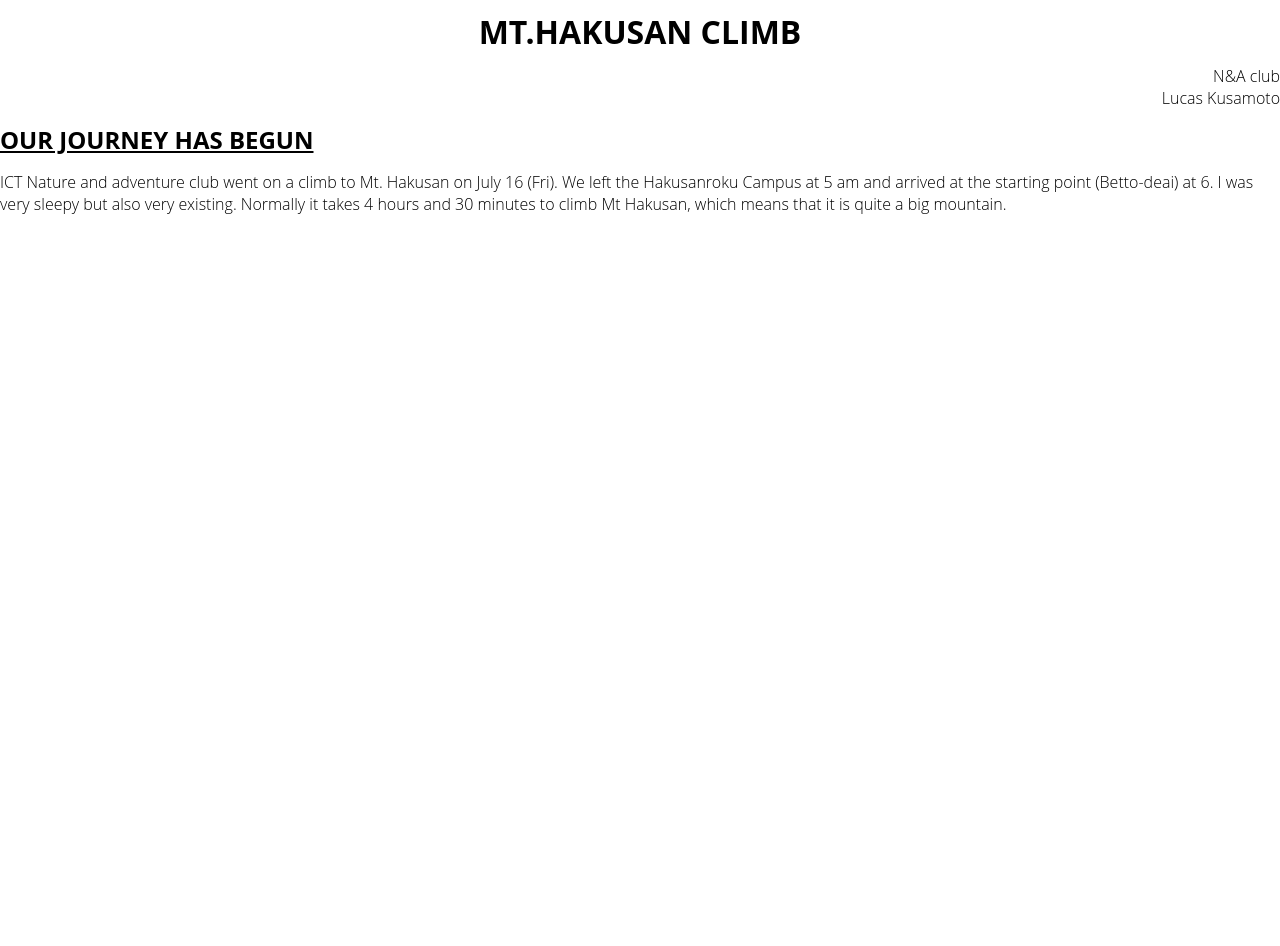
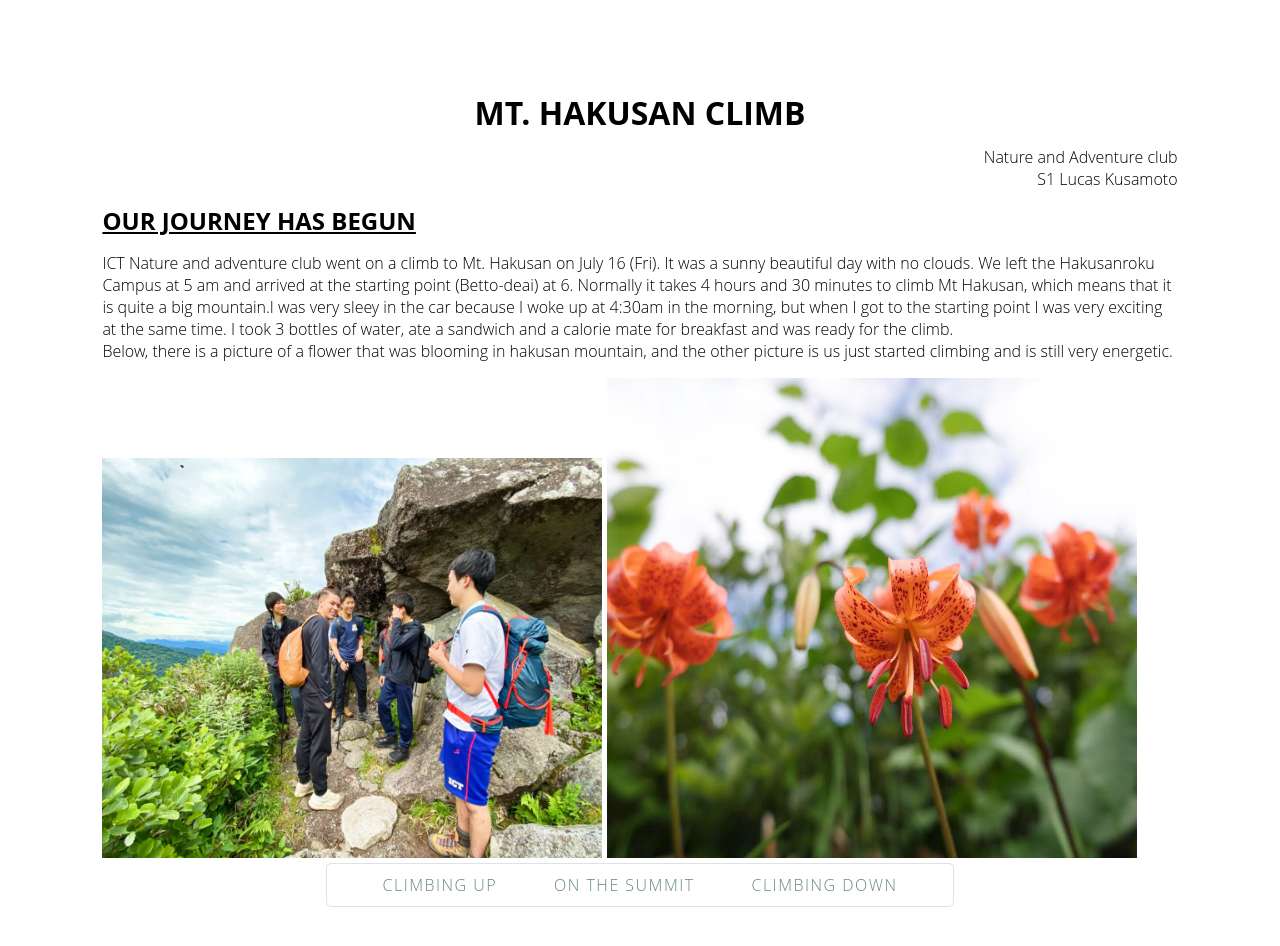
Before and after one commit to Luca-1011/Portofolio, a plain HTML site: page index.html in a window 1280 px wide. Before the commit the page ends 800 px from the top, so only its background shows below. Drawn offline with Linux system fonts and the light colour scheme.

Commit message:
Made my website

```diff
--- a/index.html
+++ b/index.html
@@ -9,10 +9,24 @@
   <body>
     	<header class="container">
 
-		<h1>MT.HAKUSAN CLIMB </h1>
-    <p class="name">N&A club <br>Lucas Kusamoto</p>
+		<h1>MT. HAKUSAN CLIMB</h1>
+    <div class="name">
+    <p>Nature and Adventure club<br>S1 Lucas Kusamoto</br></p>
+    </div>
     <h2>OUR JOURNEY HAS BEGUN</h2>
-    <p>ICT Nature and adventure club went on a climb to Mt. Hakusan on July 16 (Fri). We left the Hakusanroku Campus at 5 am and arrived at the starting point (Betto-deai) at 6. I was very sleepy but also very existing. Normally it takes 4 hours and 30 minutes to climb Mt Hakusan, which means that it is quite a big mountain.</p>
-
+    <p>ICT Nature and adventure club went on a climb to Mt. Hakusan on July 16 (Fri). It was a sunny beautiful day with no clouds. We left the Hakusanroku Campus at 5 am and arrived at the starting point (Betto-deai) at 6. Normally it takes 4 hours and 30 minutes to climb Mt Hakusan, which means that it is quite a big mountain.I was very sleey in the car because I woke up at 4:30am in the morning, but when I got to the starting point I was very exciting at the same time. I took 3 bottles of water, ate a sandwich and a calorie mate for breakfast and was ready for the climb. <br> Below, there is a picture of a flower that was blooming in hakusan mountain, and the other picture is us just started climbing and is still very energetic.</p>
+<img src="climb1.jpg" alt="climb1"
+width="500px"
+height="400px">
+<img src="flower1.jpg" alt="climb1"
+width="530px"
+height="480px">
+<div class="center">
+<nav class="top-nav">
+      <a href="climbingup.html">Climbing Up</a>
+      <a href="summit.html">On the summit</a>
+       <a href="climbingdown.html">Climbing Down</a>
+    </nav>
+    </div>
   </body>
 </html>
--- a/style.css
+++ b/style.css
@@ -1,5 +1,5 @@
 body {
-  margin: 0;
+  margin: 8vw;
   padding: 0;
   border: 0;
   font-size: 100%;
@@ -22,3 +22,27 @@ h2{
 .name{
   text-align: right;
 }
+
+.top-nav {
+  border-radius: 5px;
+  display: inline-block;
+  margin: 0;
+  text-align: center;
+  border: 1px solid #dfe2e5;
+  padding: 10px 30px;
+  letter-spacing: 1.5px;
+  text-transform: uppercase;
+}
+
+.center{
+  text-align: center;
+}
+
+a {
+  color: #648880;
+  text-decoration: none;
+}
+
+.top-nav a{
+  margin: 0 2vw;
+}
```
Also changed, not shown: climbingdown.html (added, +24 -0 lines), climbingup.html (added, +27 -0 lines), summit.html (added, +22 -0 lines), Snow.jpg (added), Snow2.jpg (added), bush.jpg (added), bushes.jpg (added), climb1.jpg (added), down.jpg (added), flower1.jpg (added), kurobokoiwa.jpg (added), lodge.jpg (added), summit.jpg (added).
